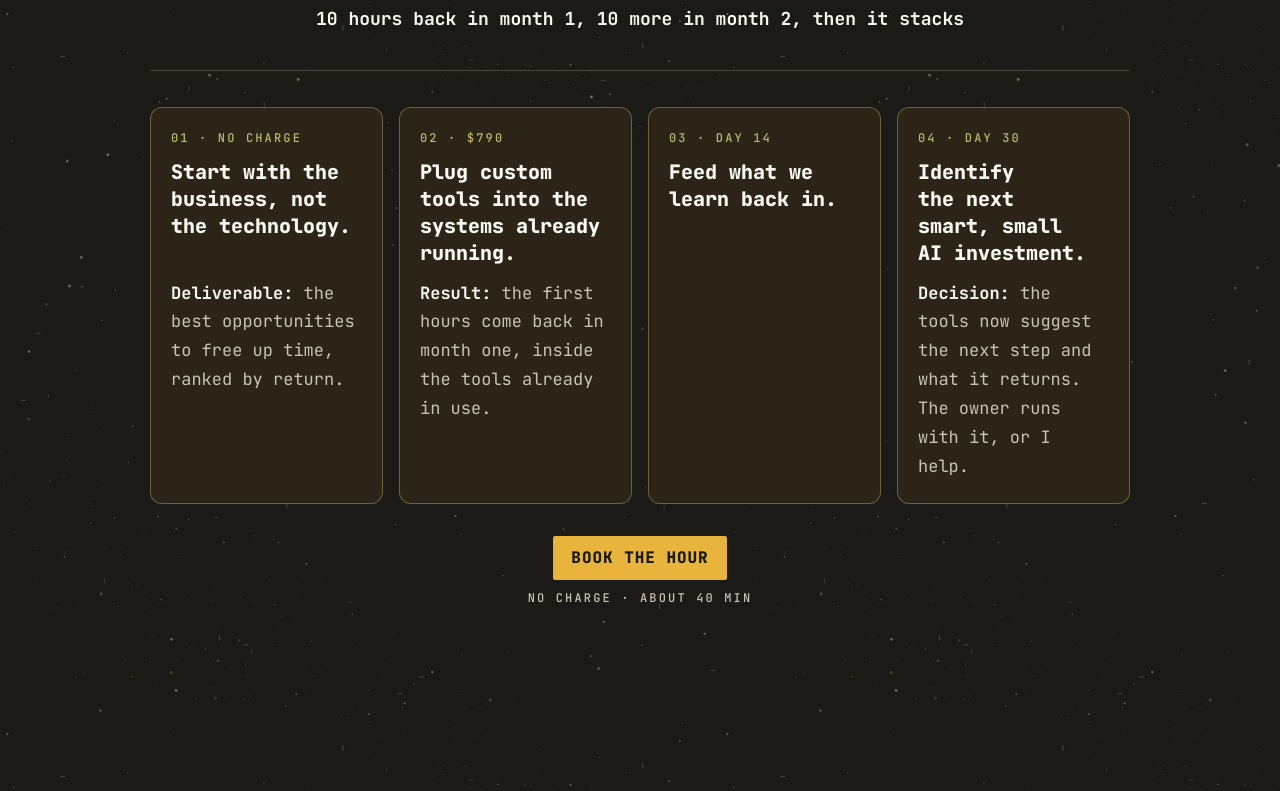
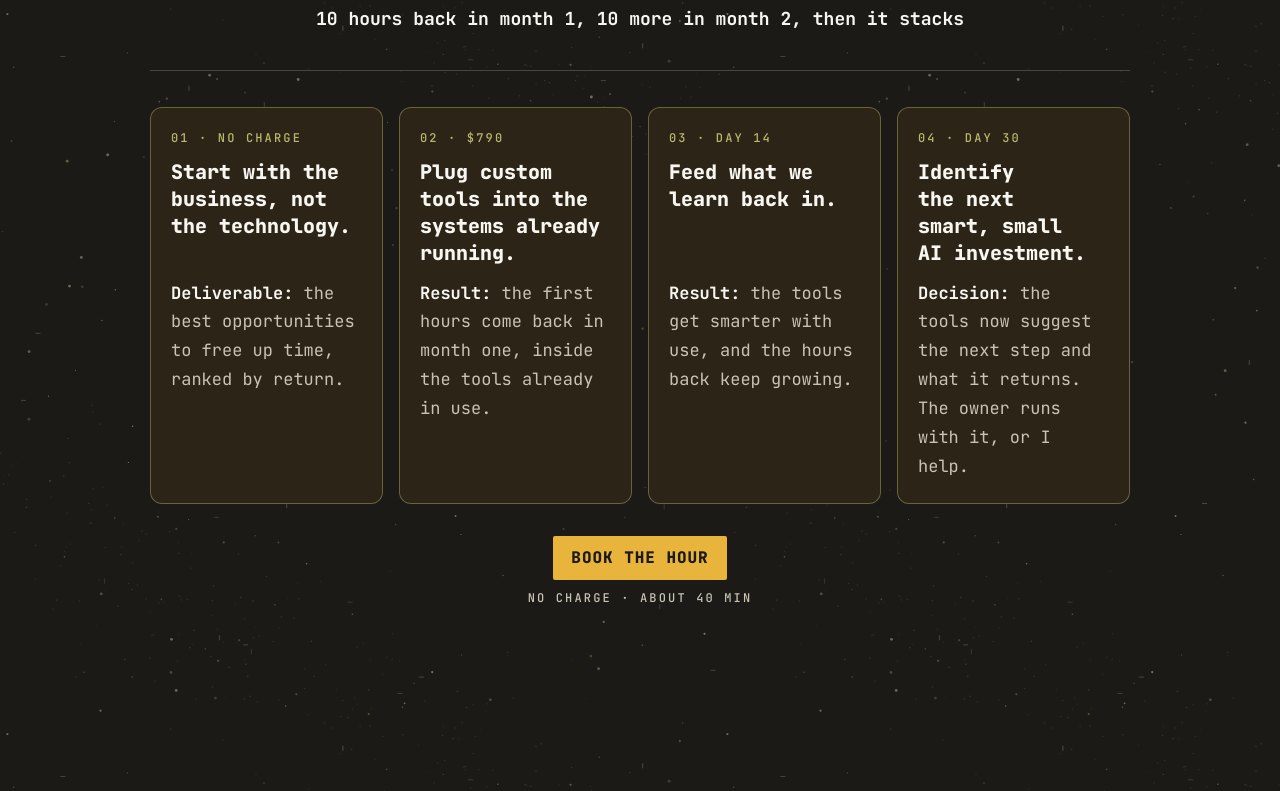
Before and after one commit to ckilifid/caseydudley-site, a plain HTML site: page index.html in a window 1280 px wide. Shown: the part 1800-2591 px from the top of the page. Drawn offline with Linux system fonts and the light colour scheme.

Commit message:
Card 03 result line (proof v180)

```diff
--- a/index.html
+++ b/index.html
@@ -295,7 +295,7 @@ footer a{display:inline-flex;align-items:center;min-height:44px}
         <div class="pcards">
         <div class="pcard"><span class="plbl">01 · No charge</span><h3 class="ptitle">Start with the business, not the technology.</h3><p><b>Deliverable:</b> the best opportunities to free up time, ranked by return.</p></div>
         <div class="pcard"><span class="plbl">02 · $790</span><h3 class="ptitle">Plug custom tools into the systems already running.</h3><p><b>Result:</b> the first hours come back in month one, inside the tools already in use.</p></div>
-        <div class="pcard"><span class="plbl">03 · Day 14</span><h3 class="ptitle">Feed what we learn back in.</h3></div>
+        <div class="pcard"><span class="plbl">03 · Day 14</span><h3 class="ptitle">Feed what we learn back in.</h3><p><b>Result:</b> the tools get smarter with use, and the hours back keep growing.</p></div>
         <div class="pcard"><span class="plbl">04 · Day 30</span><h3 class="ptitle">Identify the next smart, small AI investment.</h3><p><b>Decision:</b> the tools now suggest the next step and what it returns. The owner runs with it, or I help.</p></div>
         </div>
         <div class="btns pcta"><a class="btn fill" href="https://calendly.com/caseykdudley/the-hour" target="_blank" rel="noopener">Book the hour</a></div>
```
